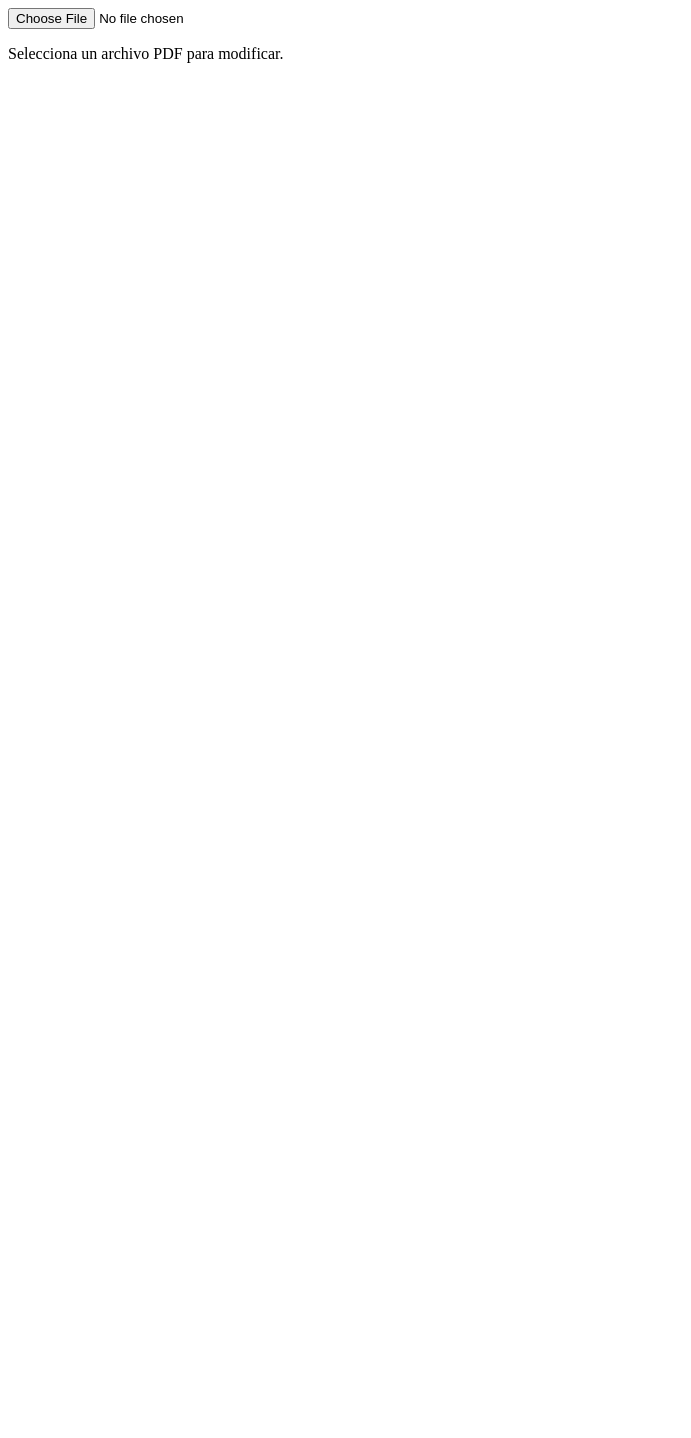
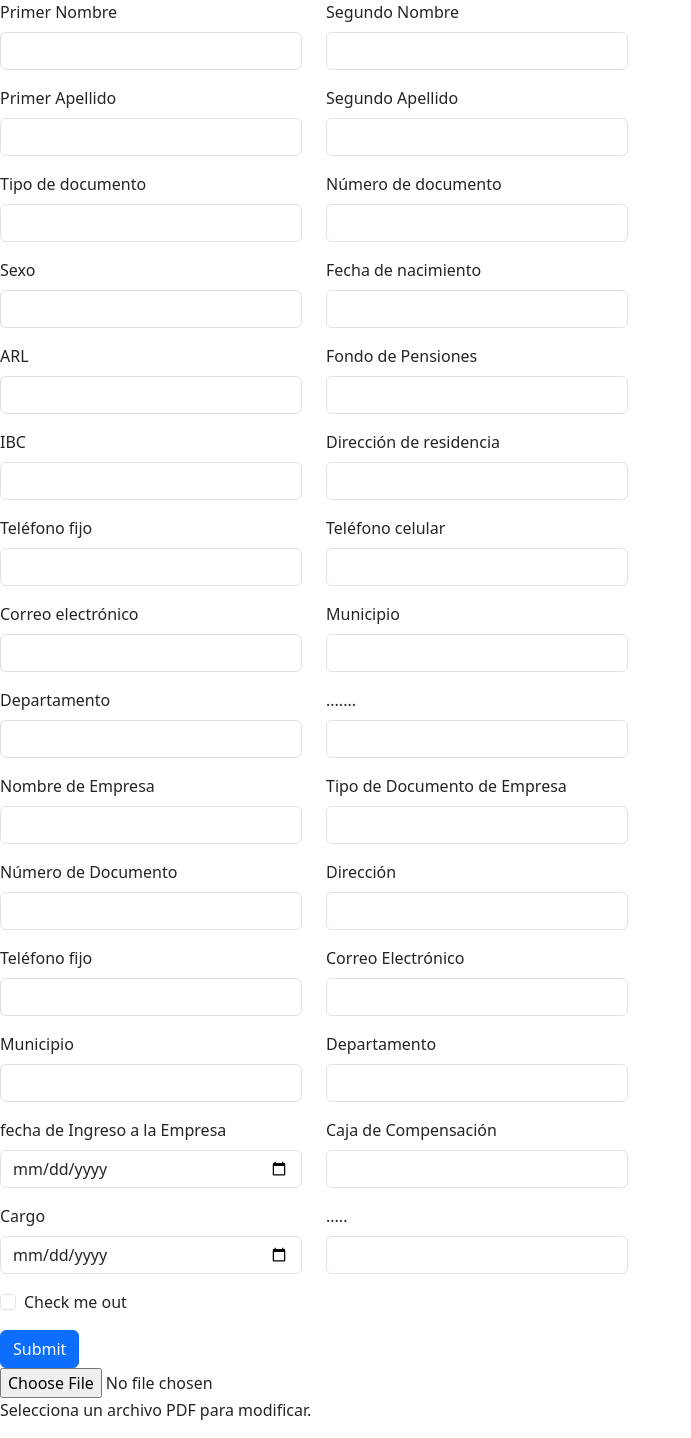
Before and after one commit to antodrade/superponerpdf, an Angular app: page / in a window 1280 px wide. Shown: the whole page, without its empty margins (0-691 px from the left). Before the commit the page ends 800 px from the top, so only its background shows below. Built offline with nearby package versions, Linux system fonts and the light colour scheme.

Commit message:
impresion formulario manual

```diff
--- a/src/app/app.component.html
+++ b/src/app/app.component.html
@@ -1,4 +1,168 @@
 <!-- app.component.html -->
+
+<form>
+  <div class="row">
+    <div class="mb-3 col-md-3">
+      <label for="exampleInputEmail1" class="form-label">Primer Nombre</label>
+        <input type="text" class="form-control" id="exampleInputEmail1" aria-describedby="emailHelp">
+    </div>
+    <div class="mb-3 col-md-3">
+      <label for="exampleInputPassword1" class="form-label">Segundo Nombre</label>
+        <input type="text" class="form-control" id="exampleInputPassword1">
+    </div>
+  </div>
+  <div class="row">
+    <div class="mb-3 col-md-3">
+      <label for="exampleInputEmail1" class="form-label">Primer Apellido</label>
+        <input type="text" class="form-control" id="exampleInputEmail1" aria-describedby="emailHelp">
+    </div>
+    <div class="mb-3 col-md-3">
+      <label for="exampleInputPassword1" class="form-label">Segundo Apellido</label>
+        <input type="text" class="form-control" id="exampleInputPassword1">
+    </div>
+  </div>
+  <div class="row">
+    <div class="mb-3 col-md-3">
+      <label for="exampleInputEmail1" class="form-label">Tipo de documento</label>
+        <input type="text" class="form-control" id="exampleInputEmail1" aria-describedby="emailHelp">
+    </div>
+    <div class="mb-3 col-md-3">
+      <label for="exampleInputPassword1" class="form-label">Número de documento</label>
+        <input type="number" class="form-control" id="exampleInputPassword1">
+    </div>
+  </div>
+  <div class="row">
+    <div class="mb-3 col-md-3">
+      <label for="exampleInputEmail1" class="form-label">Sexo</label>
+        <input type="text" class="form-control" id="exampleInputEmail1" aria-describedby="emailHelp">
+    </div>
+    <div class="mb-3 col-md-3">
+      <label for="exampleInputPassword1" class="form-label">Fecha de nacimiento</label>
+        <input type="text" class="form-control" id="exampleInputPassword1">
+    </div>
+  </div>
+  <div class="row">
+    <div class="mb-3 col-md-3">
+      <label for="exampleInputEmail1" class="form-label">ARL</label>
+        <input type="text" class="form-control" id="exampleInputEmail1" aria-describedby="emailHelp">
+    </div>
+    <div class="mb-3 col-md-3">
+      <label for="exampleInputPassword1" class="form-label">Fondo de Pensiones</label>
+        <input type="text" class="form-control" id="exampleInputPassword1">
+    </div>
+  </div>
+  <div class="row">
+    <div class="mb-3 col-md-3">
+      <label for="exampleInputEmail1" class="form-label">IBC</label>
+        <input type="number" class="form-control" id="exampleInputEmail1" aria-describedby="emailHelp">
+    </div>
+    <div class="mb-3 col-md-3">
+      <label for="exampleInputPassword1" class="form-label">Dirección de residencia</label>
+        <input type="text" class="form-control" id="exampleInputPassword1">
+    </div>
+  </div>
+  <div class="row">
+    <div class="mb-3 col-md-3">
+      <label for="exampleInputEmail1" class="form-label">Teléfono fijo</label>
+        <input type="number" class="form-control" id="exampleInputEmail1" aria-describedby="emailHelp">
+    </div>
+    <div class="mb-3 col-md-3">
+      <label for="exampleInputPassword1" class="form-label">Teléfono celular</label>
+        <input type="text" class="form-control" id="exampleInputPassword1">
+    </div>
+  </div>
+  <div class="row">
+    <div class="mb-3 col-md-3">
+      <label for="exampleInputEmail1" class="form-label">Correo electrónico</label>
+        <input type="email" class="form-control" id="exampleInputEmail1" aria-describedby="emailHelp">
+    </div>
+    <div class="mb-3 col-md-3">
+      <label for="exampleInputPassword1" class="form-label">Municipio</label>
+        <input type="text" class="form-control" id="exampleInputPassword1">
+    </div>
+  </div>
+  <div class="row">
+    <div class="mb-3 col-md-3">
+      <label for="exampleInputEmail1" class="form-label">Departamento</label>
+        <input type="email" class="form-control" id="exampleInputEmail1" aria-describedby="emailHelp">
+    </div>
+    <div class="mb-3 col-md-3">
+      <label for="exampleInputPassword1" class="form-label">.......</label>
+        <input type="text" class="form-control" id="exampleInputPassword1">
+    </div>
+  </div>
+  <div class="row">
+    <div class="mb-3 col-md-3">
+      <label for="exampleInputEmail1" class="form-label">Nombre de Empresa</label>
+        <input type="email" class="form-control" id="exampleInputEmail1" aria-describedby="emailHelp">
+    </div>
+    <div class="mb-3 col-md-3">
+      <label for="exampleInputPassword1" class="form-label">Tipo de Documento de Empresa</label>
+        <input type="text" class="form-control" id="exampleInputPassword1">
+    </div>
+  </div>
+  <div class="row">
+    <div class="mb-3 col-md-3">
+      <label for="exampleInputEmail1" class="form-label">Número de Documento</label>
+        <input type="number" class="form-control" id="exampleInputEmail1" aria-describedby="emailHelp">
+    </div>
+    <div class="mb-3 col-md-3">
+      <label for="exampleInputPassword1" class="form-label">Dirección</label>
+        <input type="text" class="form-control" id="exampleInputPassword1">
+    </div>
+  </div>
+  <div class="row">
+    <div class="mb-3 col-md-3">
+      <label for="exampleInputEmail1" class="form-label">Teléfono fijo</label>
+        <input type="number" class="form-control" id="exampleInputEmail1" aria-describedby="emailHelp">
+    </div>
+    <div class="mb-3 col-md-3">
+      <label for="exampleInputPassword1" class="form-label">Correo Electrónico</label>
+        <input type="text" class="form-control" id="exampleInputPassword1">
+    </div>
+  </div>
+  <div class="row">
+    <div class="mb-3 col-md-3">
+      <label for="exampleInputEmail1" class="form-label">Municipio</label>
+        <input type="text" class="form-control" id="exampleInputEmail1" aria-describedby="emailHelp">
+    </div>
+    <div class="mb-3 col-md-3">
+      <label for="exampleInputPassword1" class="form-label">Departamento</label>
+        <input type="text" class="form-control" id="exampleInputPassword1">
+    </div>
+  </div>
+  <div class="row">
+    <div class="mb-3 col-md-3">
+      <label for="exampleInputEmail1" class="form-label">fecha de Ingreso a la Empresa</label>
+        <input type="date" class="form-control" id="exampleInputEmail1" aria-describedby="emailHelp">
+    </div>
+    <div class="mb-3 col-md-3">
+      <label for="exampleInputPassword1" class="form-label">Caja de Compensación</label>
+        <input type="text" class="form-control" id="exampleInputPassword1">
+    </div>
+  </div>
+  <div class="row">
+    <div class="mb-3 col-md-3">
+      <label for="exampleInputEmail1" class="form-label">Cargo</label>
+        <input type="date" class="form-control" id="exampleInputEmail1" aria-describedby="emailHelp">
+    </div>
+    <div class="mb-3 col-md-3">
+      <label for="exampleInputPassword1" class="form-label">.....</label>
+        <input type="text" class="form-control" id="exampleInputPassword1">
+    </div>
+  </div>
+
+
+
+
+
+
+  <div class="mb-3 form-check">
+    <input type="checkbox" class="form-check-input" id="exampleCheck1">
+    <label class="form-check-label" for="exampleCheck1">Check me out</label>
+  </div>
+  <button type="submit" class="btn btn-primary">Submit</button>
+</form>
 <div>
     <input type="file" (change)="handleFileInput($event)" />
     <p>Selecciona un archivo PDF para modificar.</p>
--- a/src/index.html
+++ b/src/index.html
@@ -6,8 +6,10 @@
   <base href="/">
   <meta name="viewport" content="width=device-width, initial-scale=1">
   <link rel="icon" type="image/x-icon" href="favicon.ico">
+  <link href="https://cdn.jsdelivr.net/npm/bootstrap@5.3.3/dist/css/bootstrap.min.css" rel="stylesheet" integrity="sha384-QWTKZyjpPEjISv5WaRU9OFeRpok6YctnYmDr5pNlyT2bRjXh0JMhjY6hW+ALEwIH" crossorigin="anonymous">
 </head>
 <body>
   <app-root></app-root>
+  <script src="https://cdn.jsdelivr.net/npm/bootstrap@5.3.3/dist/js/bootstrap.min.js" integrity="sha384-0pUGZvbkm6XF6gxjEnlmuGrJXVbNuzT9qBBavbLwCsOGabYfZo0T0to5eqruptLy" crossorigin="anonymous"></script>
 </body>
 </html>
```
